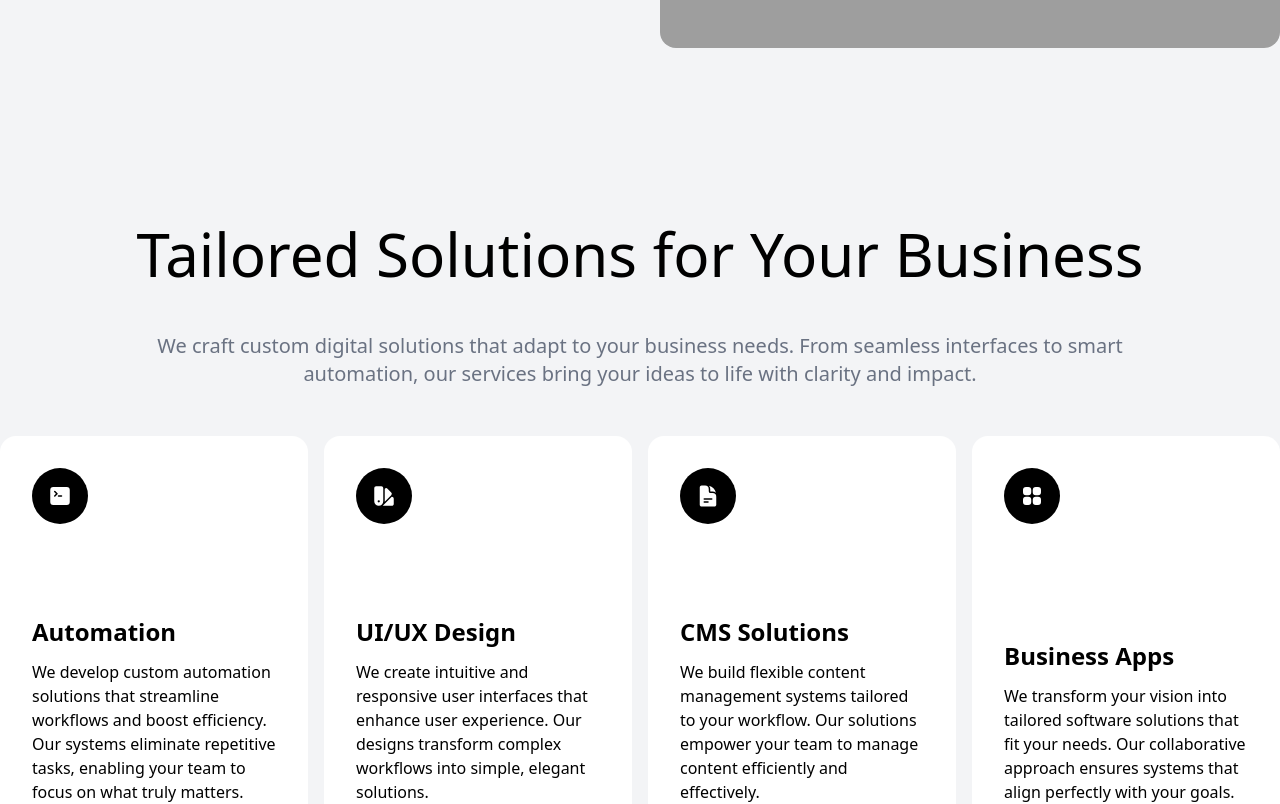
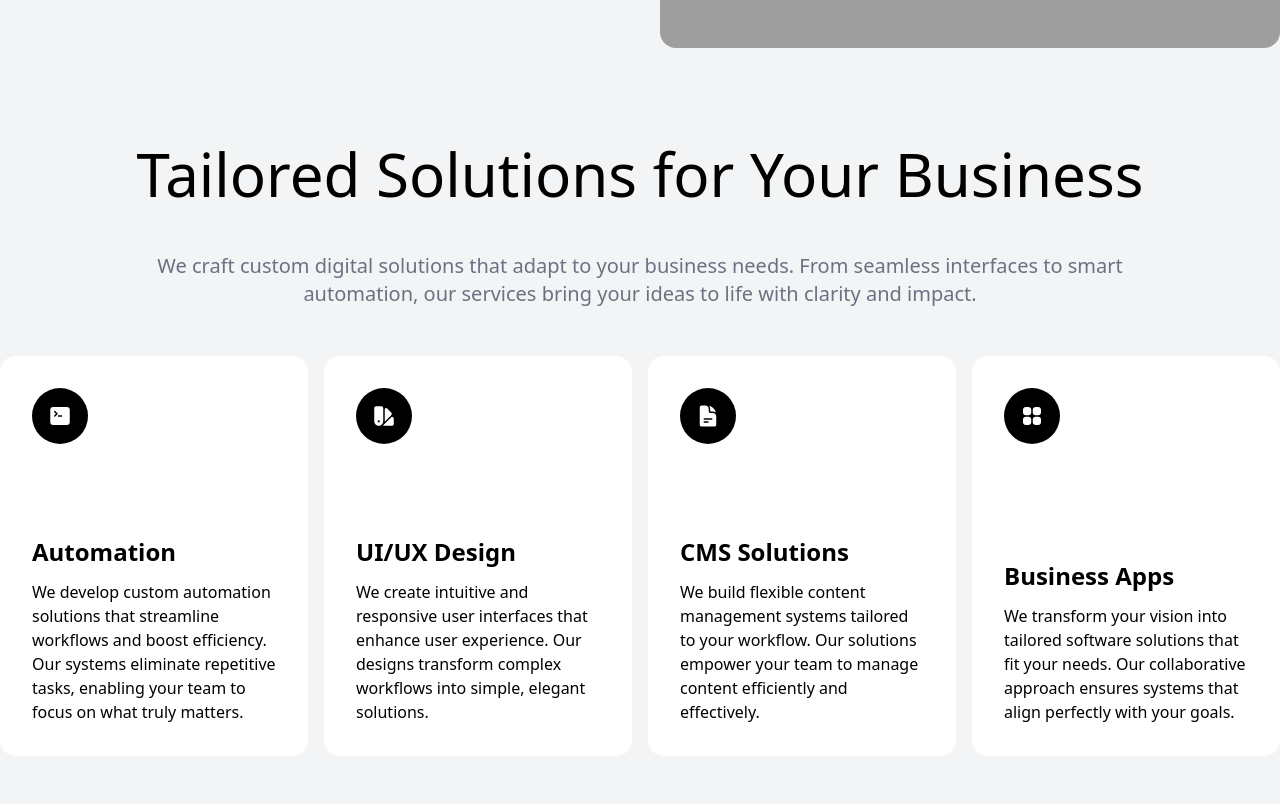
Before and after one commit to cursedxp/automatics.dev, a Next.js app: page / in a window 1280 px wide. Shown: the part 1260-2064 px from the top of the page. Built offline with nearby package versions, Linux system fonts and the light colour scheme; grey boxes are pictures that could not be loaded; a web font is replaced by a local one.

Commit message:
♻️ (Services.js): refactor CSS class name in Services component to improve readability and maintainability

```diff
--- a/app/components/home/servicesSection/Services.js
+++ b/app/components/home/servicesSection/Services.js
@@ -31,7 +31,7 @@ export default function Services() {
   };
 
   return (
-    <section className="flex flex-col items-center justify-center py-24">
+    <section className="flex flex-col items-center justify-center my-24">
       <h2 id="services-title" className="text-6xl mb-12">
         Tailored Solutions for Your Business
       </h2>
```
